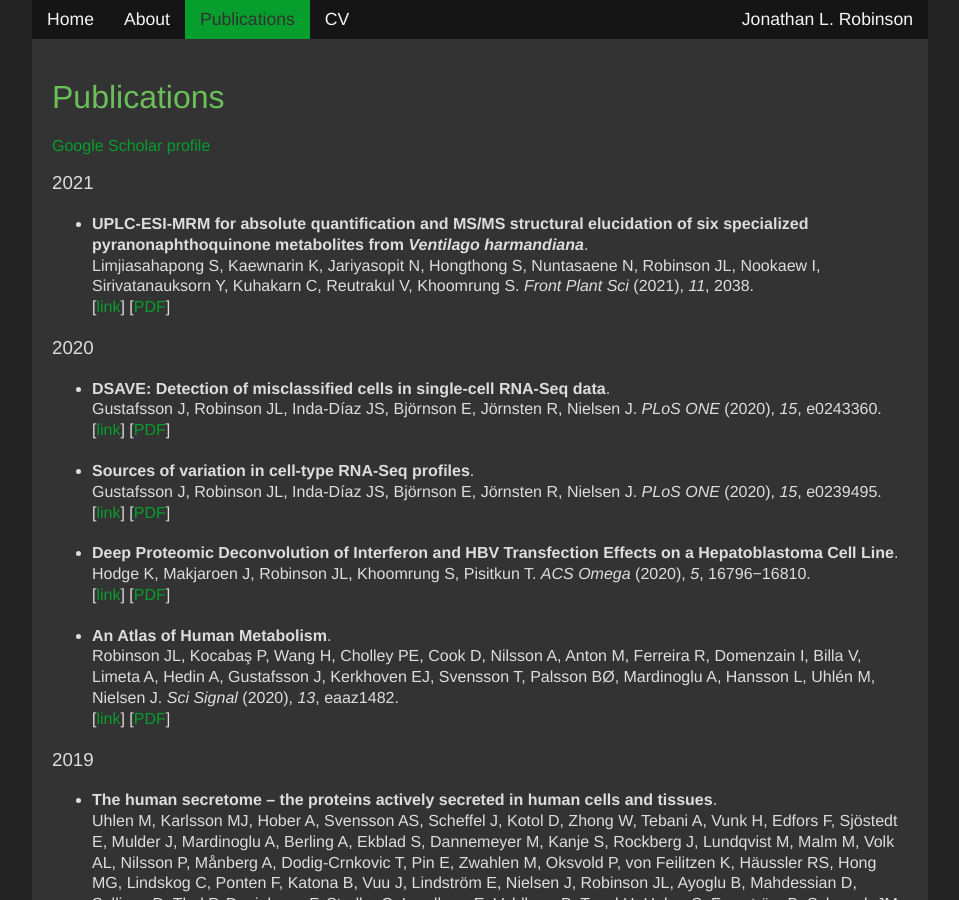
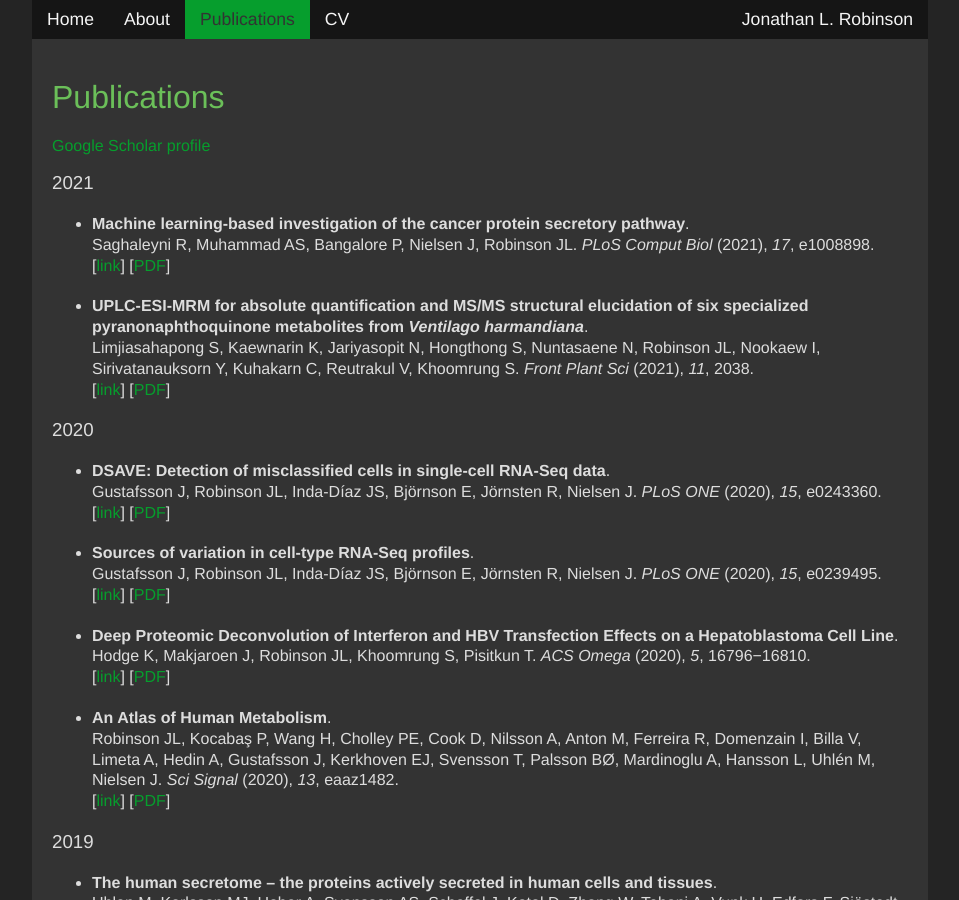
Before and after one commit to JonathanRob/JonathanRob.github.io, a Jekyll site: the page built from publications.html, in a window 1280 px wide and 900 px high. Shown: the whole window, without its empty margins (160-1119 px from the left). Built offline with Jekyll 4.4.1, drawn with Linux system fonts in a browser that asks for light colours.

Commit message:
feat: update publications

```diff
--- a/publications.html
+++ b/publications.html
@@ -12,6 +12,12 @@ title: Publications
 	<h3>2021</h3>
 
 	<ul class='spaced-list'>
+        <li>
+            <b>Machine learning-based investigation of the cancer protein secretory pathway</b>.
+            <br>Saghaleyni R, Muhammad AS, Bangalore P, Nielsen J, Robinson JL. <i>PLoS Comput Biol</i> (2021), <i>17</i>, e1008898.
+            <br>[<a href='https://doi.org/10.1371/journal.pcbi.1008898'>link</a>] [<a href='/papers/PLoSCompBiol_2021_ML_SecretoryPathway.pdf'>PDF</a>]
+        </li>
+
 		<li>
 			<b>UPLC-ESI-MRM for absolute quantification and MS/MS structural elucidation of six specialized pyranonaphthoquinone metabolites from <i>Ventilago harmandiana</i></b>.
 			<br>Limjiasahapong S, Kaewnarin K, Jariyasopit N, Hongthong S, Nuntasaene N, Robinson JL, Nookaew I, Sirivatanauksorn Y, Kuhakarn C, Reutrakul V, Khoomrung S. <i>Front Plant Sci</i> (2021), <i>11</i>, 2038.
```
Also changed, not shown: 1 other file.
